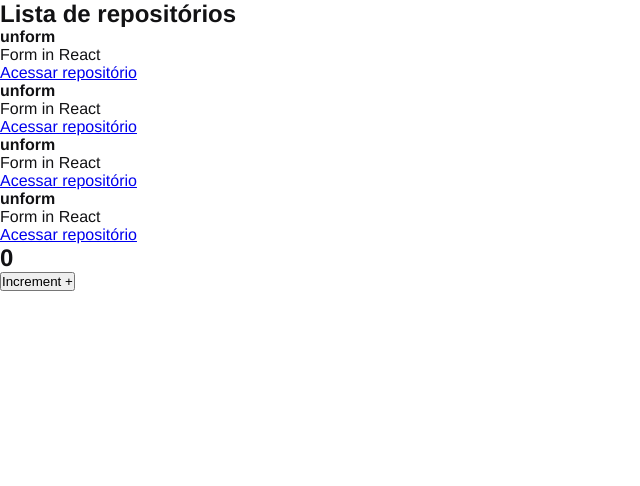
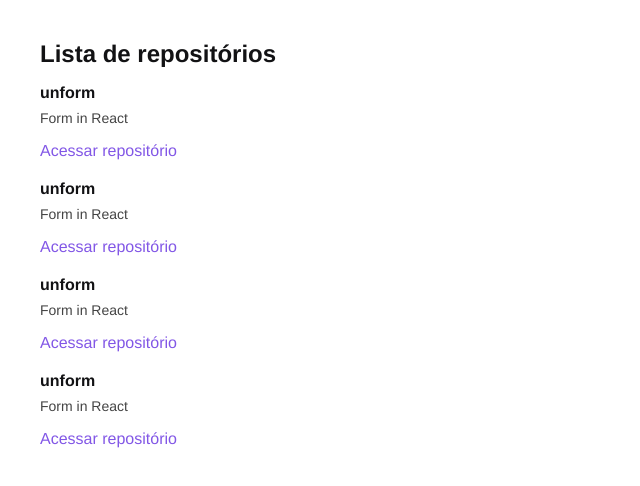
Before and after one commit to elvesbd/01-github-explorer, a React app: page / in a window 1280 px wide. Shown: the top 486 px of the page, without its empty margins (0-640 px from the left). Built offline with nearby package versions, Linux system fonts and the light colour scheme.

Commit message:
import repositories.scss

```diff
--- a/src/components/Counter.jsx
+++ /dev/null
@@ -1,17 +0,0 @@
-import { useState } from 'react';
-
-export function Counter() {
-  const [counter, setCounter] = useState(0);
-
-  function increment() {
-    setCounter(counter + 1);
-  }
-
-  return (
-    <div>
-      <h2>{counter}</h2>
-
-      <button type="button" onClick={increment}>Increment + </button>
-    </div>
-  );
-}
--- a/src/components/RepositoryList.jsx
+++ b/src/components/RepositoryList.jsx
@@ -1,4 +1,6 @@
 import { RepositoryItem } from "./RepositoryItem";
+
+import '../styles/repositories.scss';
 
 const repository = {
   name: 'unform',
```
